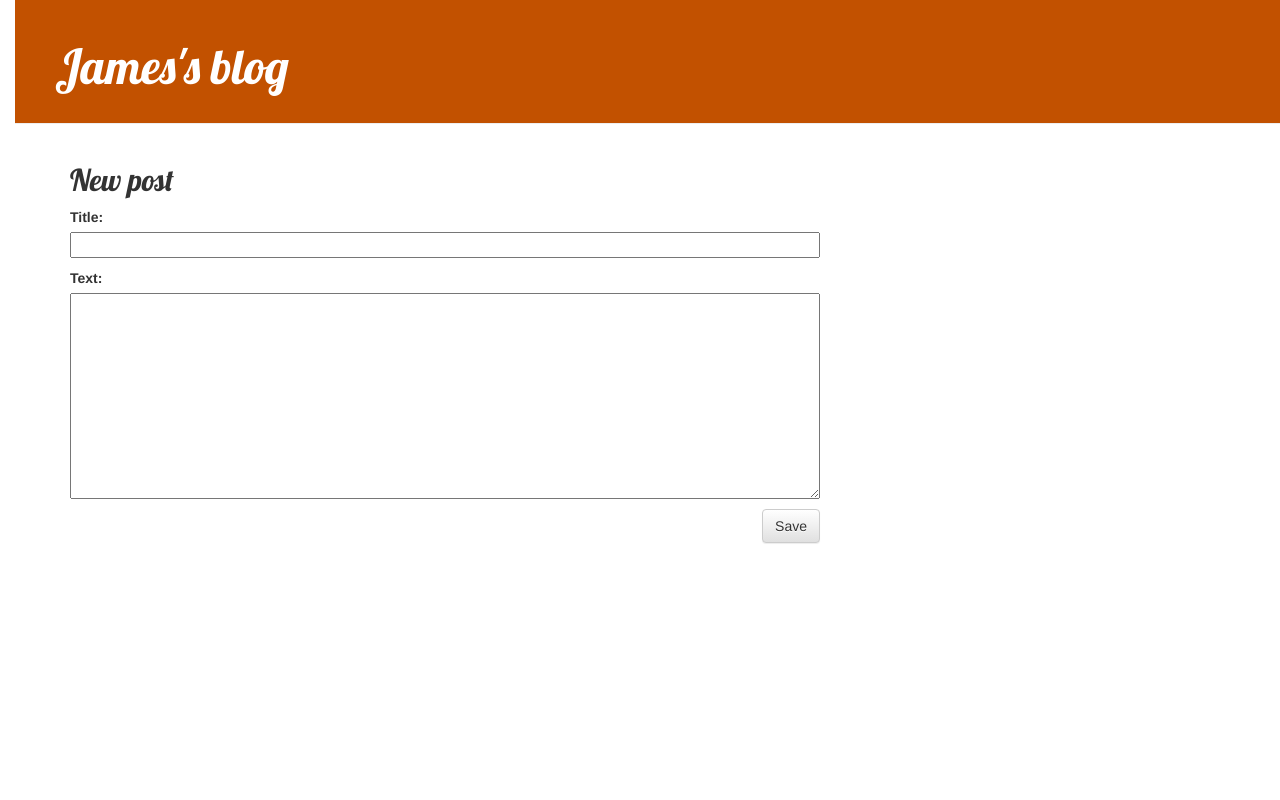
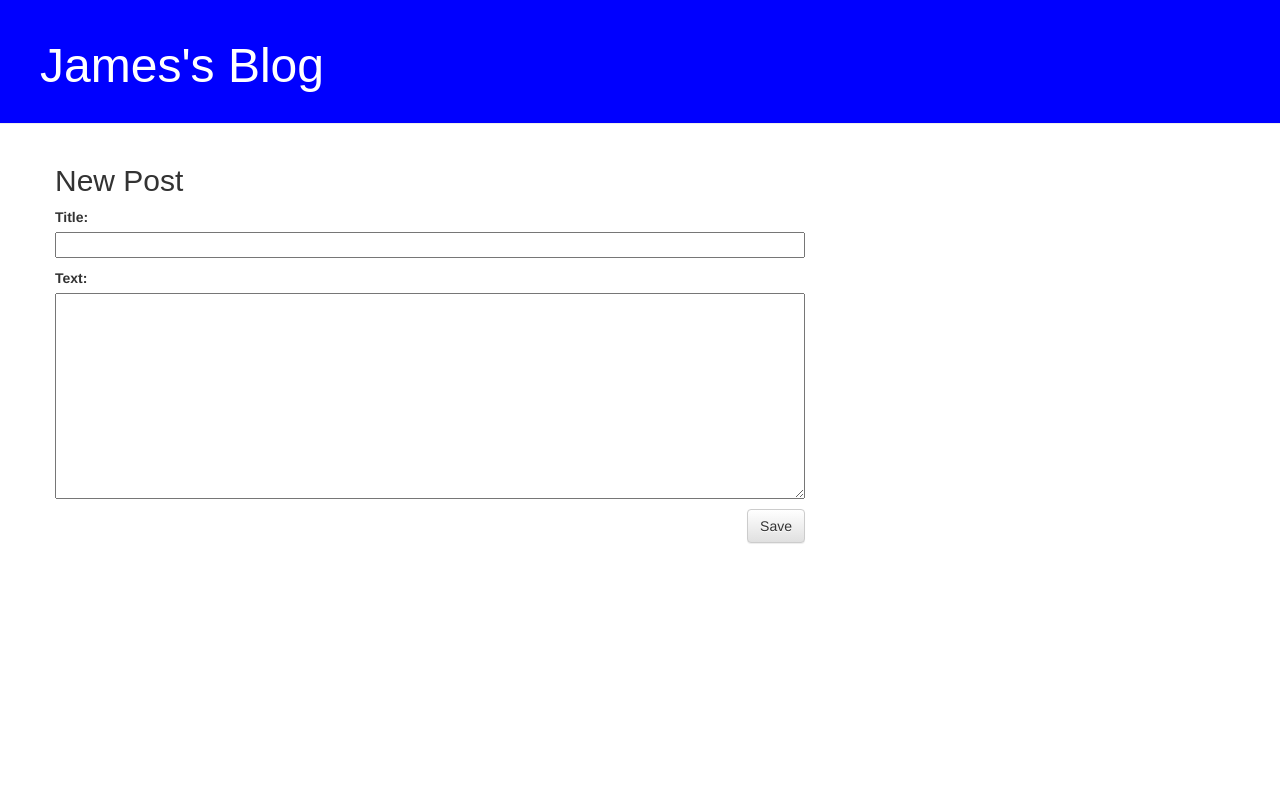
Before and after one commit to JLB719/blogandcv, a Django app: page /post/new/ in a window 1280 px wide. Run offline with Django 3.2, Linux system fonts and the light colour scheme; some libraries are stand-ins or nearby versions.

Commit message:
should be done need to add some css

```diff
--- a/blog/forms.py
+++ b/blog/forms.py
@@ -1,7 +1,9 @@
 from django import forms
+
 from .models import Post
 
 class PostForm(forms.ModelForm) :
+
     class Meta:
         model = Post
         fields = ('title', 'text',)
--- a/blog/static/css/blog.css
+++ b/blog/static/css/blog.css
@@ -1,44 +1,50 @@
 h1 a, h2 a {
-  color: #C25100;
-  font-family: 'Lobster';
-}
-body {
-  padding-left: 15px;
+  color: #FF8833;
+  font-family: 'Arial';
 }
 .page-header {
-background-color: #C25100;
+    background-color: blue;
     margin-top: 0;
     padding: 20px 20px 20px 40px;
 }
+
 .page-header h1, .page-header h1 a, .page-header h1 a:visited, .page-header h1 a:active {
     color: #ffffff;
     font-size: 36pt;
     text-decoration: none;
 }
+
 .content {
     margin-left: 40px;
 }
+
 h1, h2, h3, h4 {
-font-family: 'Lobster', cursive;
+    font-family: 'Arial';
 }
+
 .date {
     color: #828282;
 }
+
 .save {
     float: right;
 }
+
 .post-form textarea, .post-form input {
     width: 100%;
 }
+
 .top-menu, .top-menu:hover, .top-menu:visited {
     color: #ffffff;
     float: right;
     font-size: 26pt;
     margin-right: 20px;
 }
+
 .post {
     margin-bottom: 70px;
 }
+
 .post h2 a, .post h2 a:visited {
     color: #000000;
 }
--- a/blog/templates/blog/base.html
+++ b/blog/templates/blog/base.html
@@ -1,24 +1,24 @@
 {% load static %}
 <html>
 <head>
-    <title>James's blog</title>
   <link rel="stylesheet" href="//maxcdn.bootstrapcdn.com/bootstrap/3.2.0/css/bootstrap.min.css">
 <link rel="stylesheet" href="//maxcdn.bootstrapcdn.com/bootstrap/3.2.0/css/bootstrap-theme.min.css">
-    <link href="//fonts.googleapis.com/css?family=Lobster&subset=latin,latin-ext" rel="stylesheet" type = "text/css">
+<link href="//fonts.googleapis.com/css?family=Lobster&subset=latin,latin-ext" rel="stylesheet" type="text/css">
 <link rel="stylesheet" href="{% static 'css/blog.css' %}">
-
+  <title>James's Blog</title>
 </head>
 <body>
-<div class ="page-header">
+  <div class="page-header">
     {% if user.is_authenticated %}
-    <a href="{% url 'post_new' %}" class = "top-menu"><span class="glyphicon glyphicon-plus"></span></a>
+    <a href="{% url 'post_new' %}" class="top-menu"><span class="glyphicon glyphicon-plus"></span></a>
     {% endif %}
-<h1><a href="/">James's blog</a></h1>
+    <h1><a href="/">James's Blog</a></h1>
   </div>
   <div class="content container">
     <div class="row">
       <div class="col-md-8">
         {% block content %}
+
         {% endblock %}
       </div>
     </div>
--- a/blog/templates/blog/post_edit.html
+++ b/blog/templates/blog/post_edit.html
@@ -1,9 +1,8 @@
 {% extends 'blog/base.html' %}
 
 {% block content %}
-  <h2>New post</h2>
+  <h2>New Post</h2>
   <form method="POST" class="post-form">{% csrf_token %}
     {{ form.as_p }}
     <button type="submit" class="save btn btn-default">Save</button>
-  </form>
-{% endblock %}
+  {% endblock %}
--- a/blog/templates/blog/post_list.html
+++ b/blog/templates/blog/post_list.html
@@ -1,12 +1,12 @@
-{% extends 'blog/base.html'%}
+{% extends 'blog/base.html' %}
 {% block content %}
 {% for post in posts %}
 <div class="post">
 <div class="date">
+<p>published: {{ post.published_date }}</p>
 </div>
 <h2><a href="{% url 'post_detail' pk=post.pk %}">{{ post.title }}</a></h2>
 <p>{{ post.text|linebreaksbr }}</p>
-<p>published: {{ post.published_date }}</p>
 </div>
 {% endfor %}
 {% endblock %}
--- a/blog/urls.py
+++ b/blog/urls.py
@@ -5,5 +5,5 @@ urlpatterns = [
     path('', views.post_list, name='post_list'),
     path('post/<int:pk>/', views.post_detail, name='post_detail'),
     path('post/new/', views.post_new, name='post_new'),
-    path('post/<int:pk>/edit/', views.post_edit, name='post_edit'),
+    path('post/<int:pk>/edit/', views.post_edit, name='post_edit')
 ]
--- a/website/settings.py
+++ b/website/settings.py
@@ -37,8 +37,8 @@ INSTALLED_APPS = [
     'django.contrib.sessions',
     'django.contrib.messages',
     'django.contrib.staticfiles',
+    'cvbuilder.apps.CvbuilderConfig',
     'blog.apps.BlogConfig',
-    'cvbuilder.apps.CvbuilderConfig',
 ]
 
 MIDDLEWARE = [
@@ -119,5 +119,5 @@ USE_TZ = True
 # Static files (CSS, JavaScript, Images)
 # https://docs.djangoproject.com/en/2.2/howto/static-files/
 
-STATIC_URL = '/static/'
+STATIC_URL = '/blog/static/'
 STATIC_ROOT = os.path.join(BASE_DIR, 'static')
--- a/website/urls.py
+++ b/website/urls.py
@@ -19,6 +19,7 @@ from django.urls import path, include
 
 urlpatterns = [
     path('admin/', admin.site.urls),
+    path('', include('blog.urls')),
     path('cv/', include('cvbuilder.urls')),
-    path('', include('blog.urls')),
+
 ]
```
Also changed, not shown: blog/models.py (+4 -4 lines), blog/templates/blog/post_detail.html (+8 -6 lines), blog/views.py (+9 -8 lines), cvbuilder/templates/template.html (+11 -2 lines), blog/migrations/0001_initial.py. Lines whose indentation alone changed are shown as unchanged.
